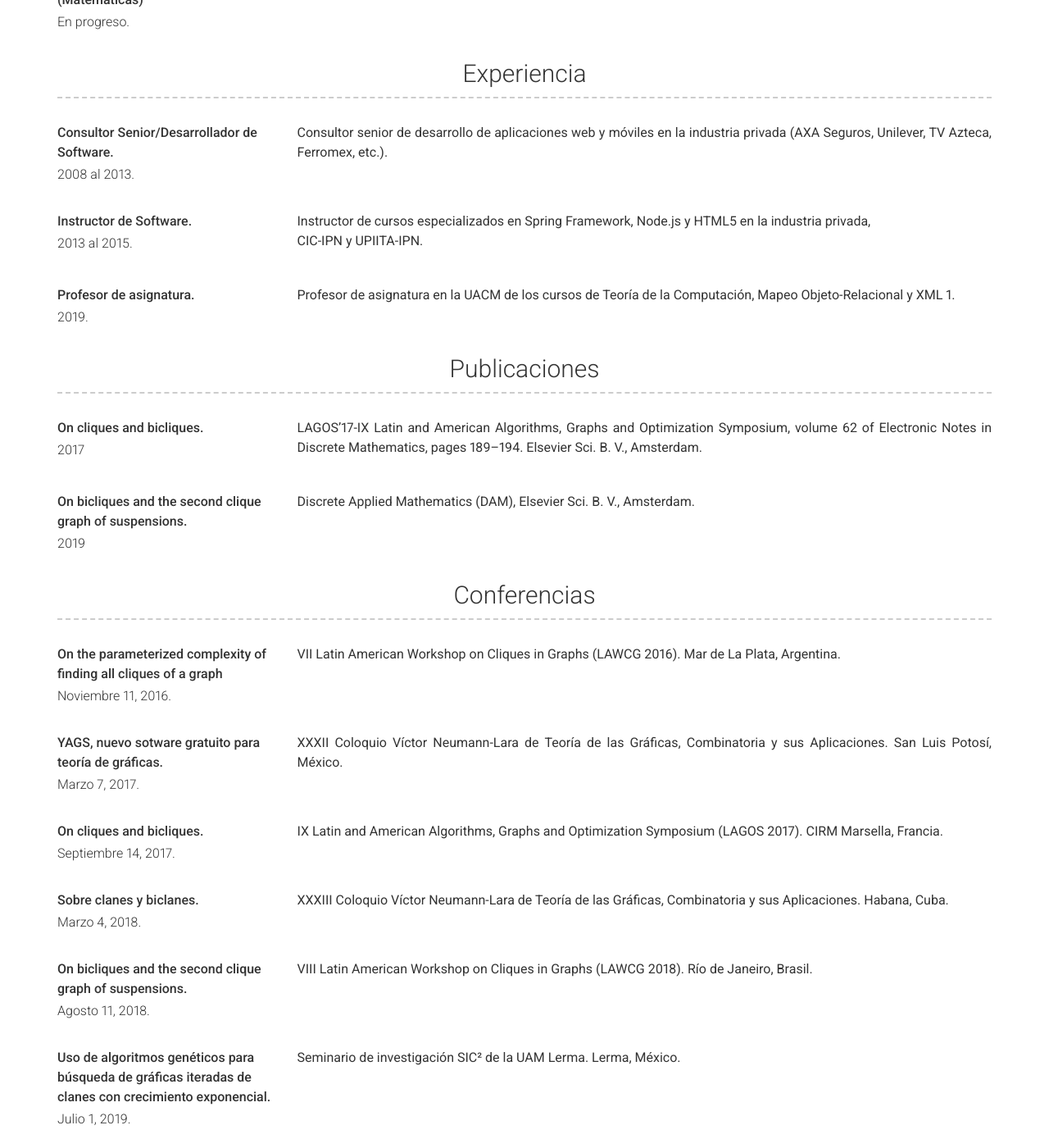
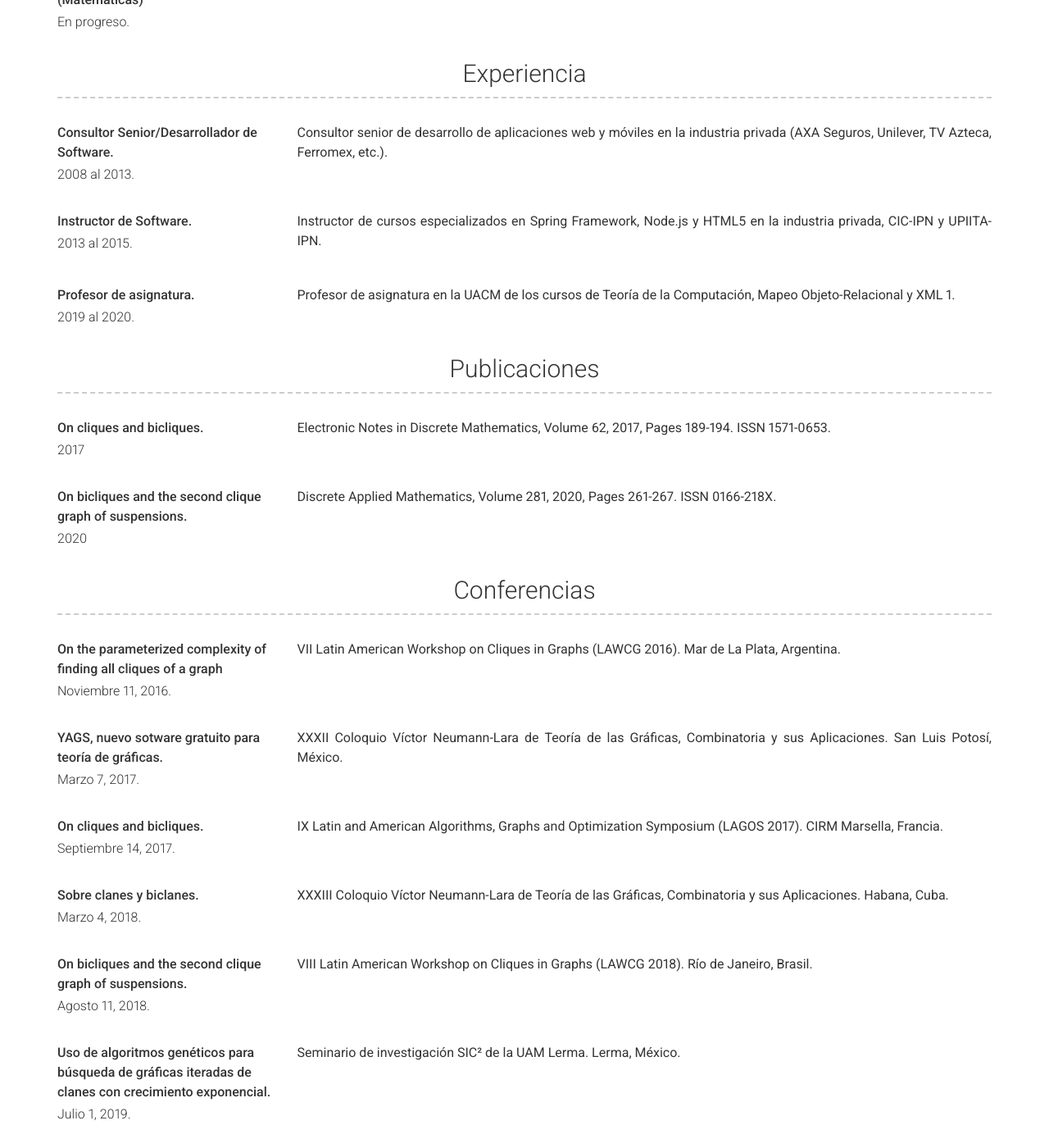
Before and after one commit to iarobles/iarobles.github.io, a Jekyll site: the page built from index.md, in a window 1280 px wide and 1400 px high, scrolled down 1156 px. Shown: the whole window at 82% size. Built offline with Jekyll 4.4.1, drawn with Linux system fonts in a browser that asks for light colours; some of the changed text lies outside the part shown.

Commit message:
Actualización

```diff
--- a/_config.yml
+++ b/_config.yml
@@ -4,7 +4,7 @@
 
 # Personal info
 name: I.A Robles
-title: Matemático por diversión
+title: Matemático e Ingeniero
 email: iarobles271@gmail.com
 #phone: Your phone number (optional)
 website: iarobles.github.io
@@ -24,7 +24,7 @@
 
 # About Section
 about_title: ¿De quién es esta página?
-about_profile_image: images/profile-picture2.png
+about_profile_image: images/perfil3.jpg
 about_content: | # this will include new lines to allow paragraphs
   Estas visitando la página de **_Ismael Robles_**, matemático y desarrollador de software.
 
--- a/_data/conferences.yml
+++ b/_data/conferences.yml
@@ -33,3 +33,9 @@
   pub_title: Uso de algoritmos genéticos para búsqueda de gráficas iteradas de clanes con crecimiento exponencial.
   dates: Julio 1, 2019.
   description: Seminario de investigación SIC² de la UAM Lerma. Lerma, México.
+
+
+- layout: left
+  pub_title: Gráficas iteradas de clanes con crecimiento exponencial.
+  dates: Marzo 4, 2020.
+  description: XXXV Coloquio Víctor Neumann-Lara de Teoría de las Gráficas, Combinatoria y sus Aplicaciones. Queretaro, México.
--- a/_data/experience.yml
+++ b/_data/experience.yml
@@ -28,7 +28,7 @@
 #  company: Desarrollador de software.
 #  link: Link to company (optional)
   job_title: Profesor de asignatura.
-  dates: 2019.
+  dates: 2019 al 2020.
 #  quote: >
 #   Desarrollador de aplicaciones web y móviles para la industria privada.
   description: | # this will include new lines to allow paragraphs
--- a/_data/publications.yml
+++ b/_data/publications.yml
@@ -2,10 +2,10 @@
 - layout: left
   pub_title: On cliques and bicliques.
   dates: 2017
-  description: LAGOS’17-IX Latin and American Algorithms, Graphs and Optimization Symposium, volume 62 of Electronic Notes in Discrete Mathematics, pages 189–194. Elsevier Sci. B. V., Amsterdam.
+  description: Electronic Notes in Discrete Mathematics, Volume 62, 2017, Pages 189-194. ISSN 1571-0653.
 
 
 - layout: left
   pub_title: On bicliques and the second clique graph of suspensions.
-  dates: 2019
-  description: Discrete Applied Mathematics (DAM), Elsevier Sci. B. V., Amsterdam.
+  dates: 2020
+  description: Discrete Applied Mathematics, Volume 281, 2020, Pages 261-267. ISSN 0166-218X.
```
Also changed, not shown: Gemfile.lock, images/perfil3.jpg (added).
